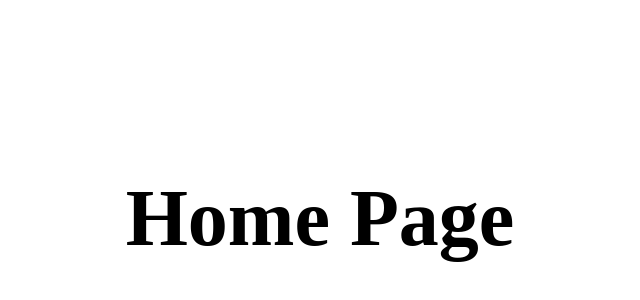
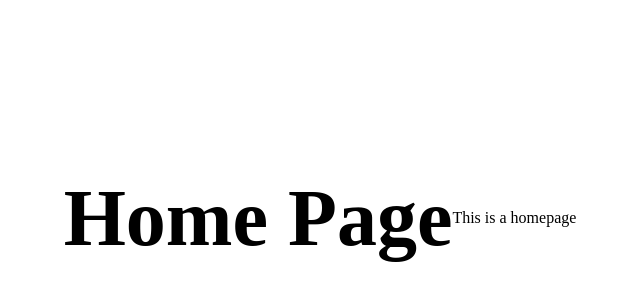
Before and after one commit to AlexdrGmzz/just-test, a plain HTML site: page index.html in a window 1280 px wide. Shown: the part 182-482 px from the top of the page, without its empty margins (320-960 px from the left). Drawn offline with Linux system fonts and the light colour scheme.

Commit message:
fix: update index.html

```diff
--- a/index.html
+++ b/index.html
@@ -10,6 +10,7 @@
     <main>
         <section class="container">
             <h1 class="title">Home Page</h1>
+            <p>This is a homepage</p>
         </section>
     </main>
 </body>
```
